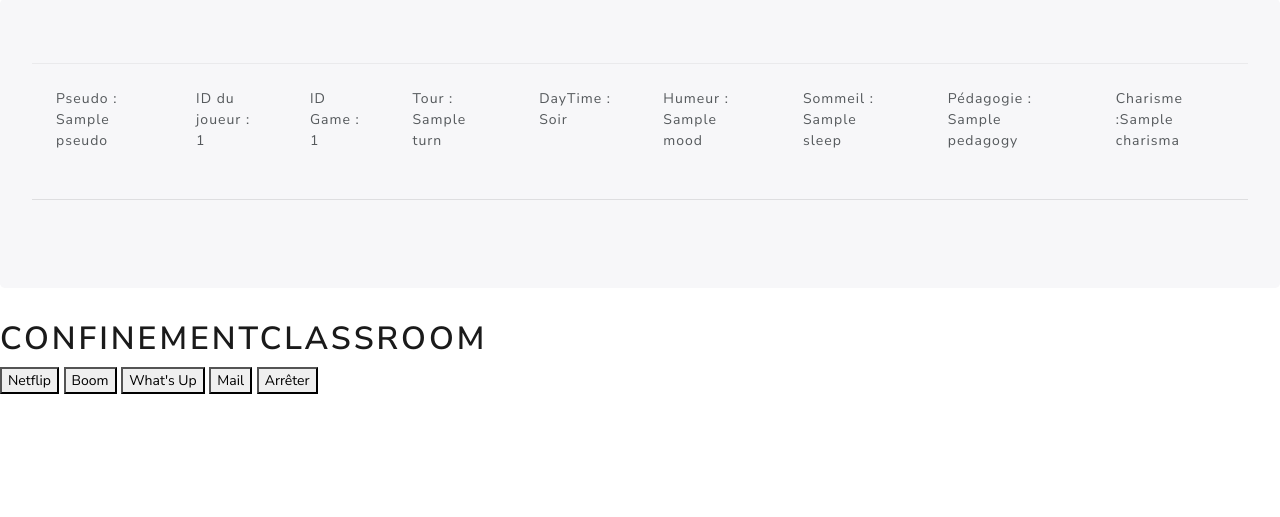
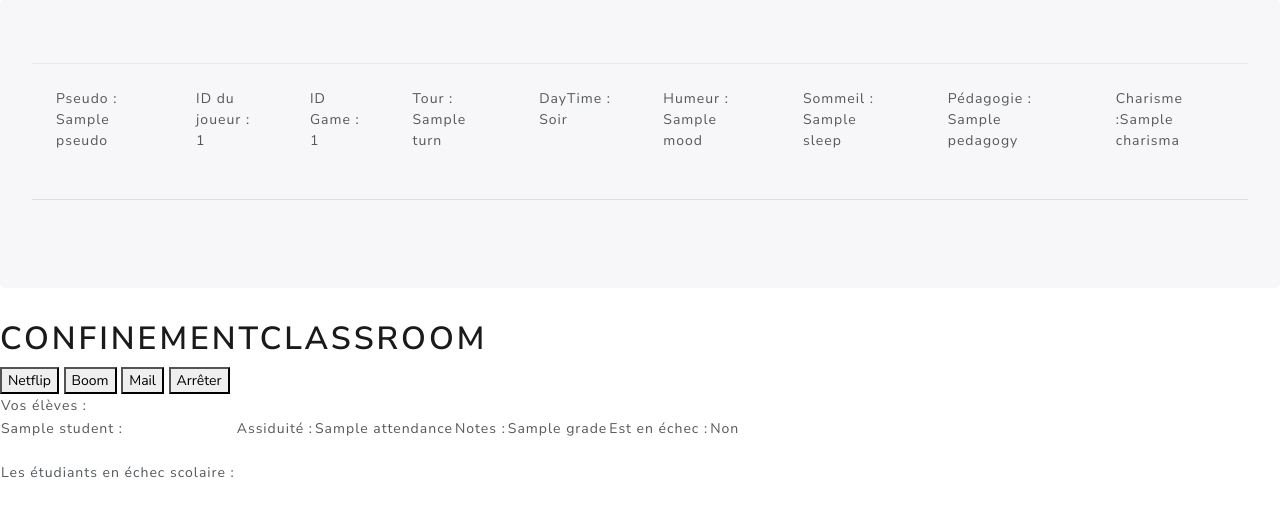
Before and after one commit to Zerui-WANG/Symfony-project, a Symfony app: template templates/desktop/index.html.twig in a window 1280 px wide. Shown: the part 90-607 px from the top of the page. Run offline with Twig, Linux system fonts and the light colour scheme; the template is opened without the code that fills it: most values are stand-ins (such as "Sample title", 1, 10 or a date in 2020); some libraries are stand-ins or nearby versions.

Commit message:
students update

```diff
--- a/src/Controller/StudentUpdateController.php
+++ b/src/Controller/StudentUpdateController.php
@@ -21,10 +21,12 @@ class StudentUpdateController extends AbstractController
      * @param EntityManagerInterface $manager
      * @param UserInterface $user
      * @param SessionInterface $session
+     * @param int $template_game_id
      * @return Response
      * @throws Exception
      */
-    public function update(int $idAnswer, EntityManagerInterface $manager, UserInterface $user, SessionInterface $session): Response
+    public function update(int $idAnswer, EntityManagerInterface $manager, UserInterface $user,
+                           SessionInterface $session, int $template_game_id): Response
     {
         $students = $this->getDoctrine()->getRepository(Student::class)->findBy([
                 'game' => $this->getUser()->getGame()
@@ -32,7 +34,7 @@ class StudentUpdateController extends AbstractController
 
         $answer = $this->getDoctrine()->getRepository(Answer::class)->find($idAnswer);
 
-        $studentsService = new StudentsService($manager, $session, $user);
+        $studentsService = new StudentsService($manager, $session, $user, $template_game_id);
         $endGame = $studentsService->update($answer, $students);
 
         if(!$endGame){
--- a/templates/desktop/index.html.twig
+++ b/templates/desktop/index.html.twig
@@ -32,8 +32,63 @@
 
     <a href="{{ path('netflip') }}"><button>Netflip</button></a>
     <a href="{{ path('boom') }}"><button>Boom</button></a>
-    <a href="{{ path('desktop_event') }}"><button>What's Up</button></a>
     <a href="{{ path('desktop_event') }}"><button>Mail</button></a>
-    <a href="{{ path('desktop_event') }}"><button>Arrêter</button></a>
+    <a href="{{ path('menu') }}"><button>Arrêter</button></a>
 
+    <table>
+        <tr>
+            <td>
+                Vos élèves :
+            </td>
+        </tr>
+        {% for student in game.students %}
+            <tr>
+                <td>
+                    {{ student.name }} :
+                </td>
+                <td>
+                    Assiduité :
+                </td>
+                <td>
+                    {{ student.attendance }}
+                </td>
+                <td>
+                    Notes :
+                </td>
+                <td>
+                    {{ student.grade }}
+                </td>
+                <td>
+                    Est en échec :
+                </td>
+                <td>
+                    {% if student.isFailure == 0 %}
+                        Non
+                    {% else %}
+                        Oui
+                    {% endif %}
+                </td>
+            </tr>
+        {% endfor %}
+        <tr>
+            <td>
+                <br/>Les étudiants en échec scolaire :
+            </td>
+        </tr>
+        {% for student in game.students %}
+            {% if student.grade < 10 %}
+                <tr>
+                    <td>
+                        {{ student.name }} :
+                    </td>
+                    <td>
+                        Notes :
+                    </td>
+                    <td>
+                        {{ student.grade }}
+                    </td>
+                </tr>
+            {% endif %}
+        {% endfor %}
+    </table>
 {% endblock %}
```
Also changed, not shown: src/DataFixtures/StudentFixtures.php (+10 -0 lines), src/Service/StudentsService.php (+17 -1 lines), templates/end_game/index.html.twig (+4 -11 lines).
